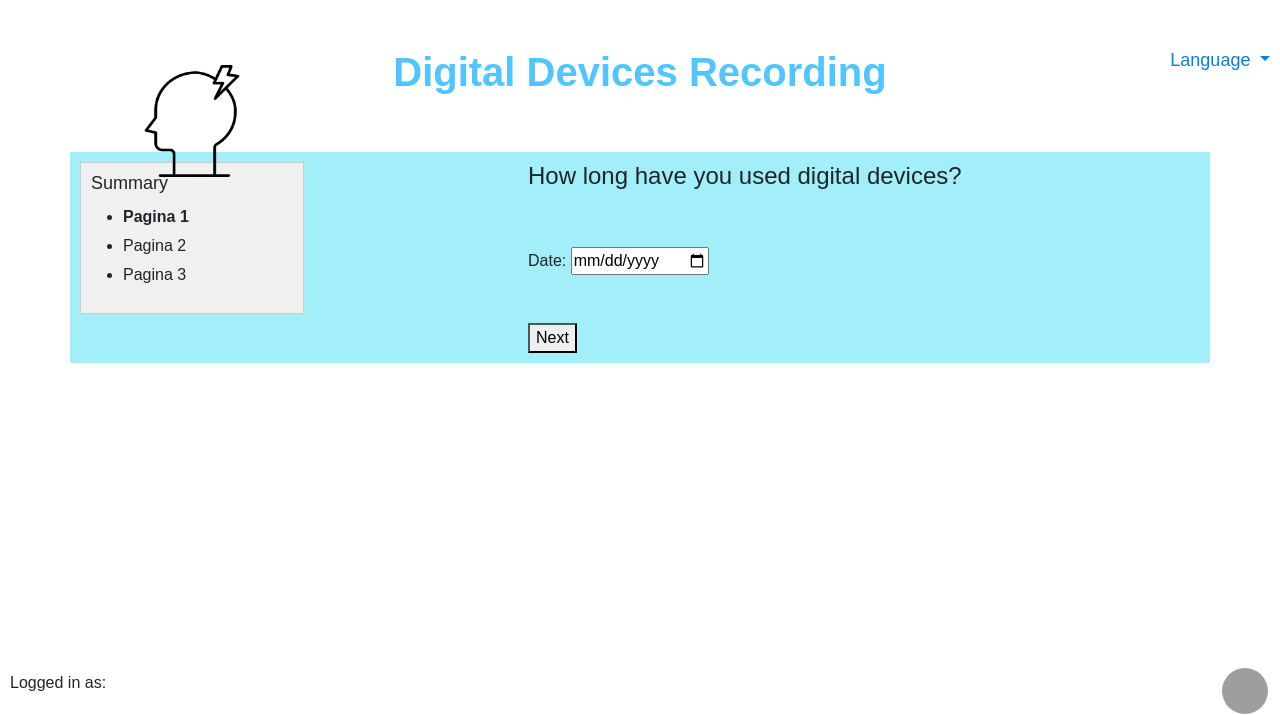
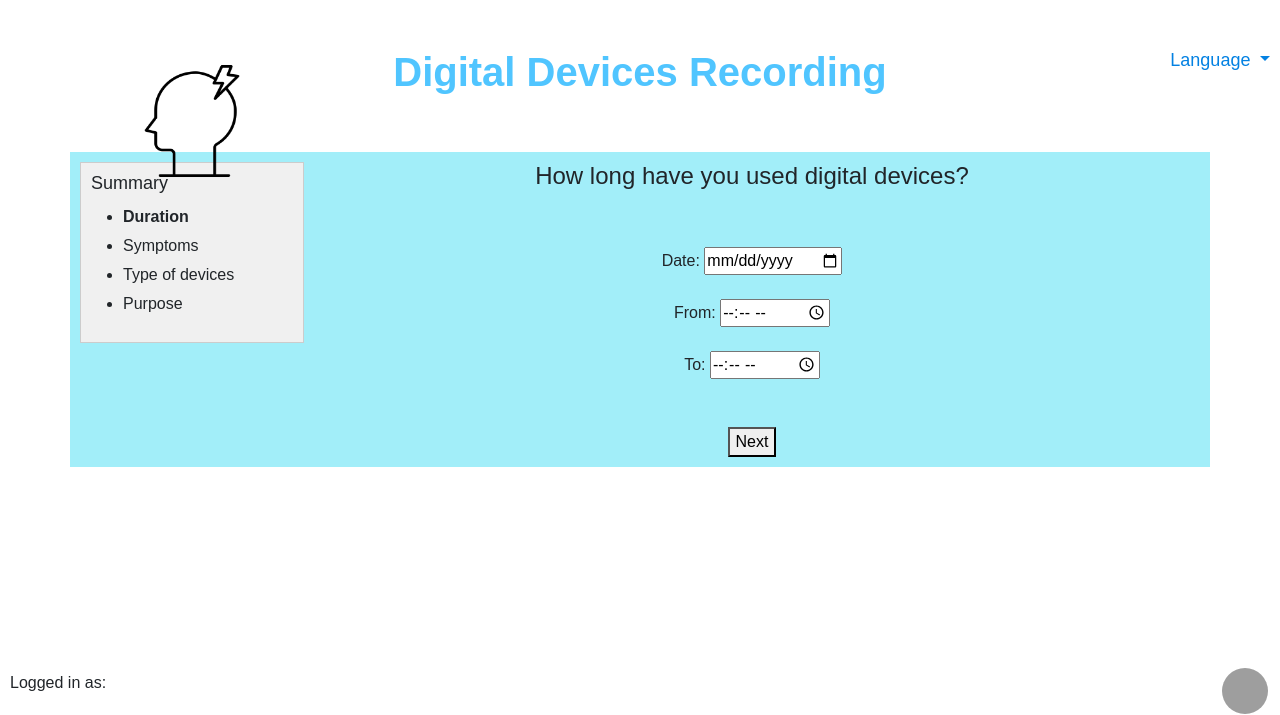
Before and after one commit to ValerioBaldi/HeadCenter, a PHP site: page /coffee.html in a window 1280 px wide. Shown: the part 59-774 px from the top of the page. Run offline with PHP 8.4, Linux system fonts and the light colour scheme; grey boxes are pictures that could not be loaded.

Commit message:
form structure

```diff
--- a/source/coffee.html
+++ b/source/coffee.html
@@ -153,39 +153,119 @@
 
 
 <div class="container">
-
-
   <div class="summary">
     <h2>Summary</h2>
     <ul id="summary-list">
-        <li class="summary-item active">Pagina 1</li>
-        <li class="summary-item">Pagina 2</li>
-        <li class="summary-item">Pagina 3</li>
+        <li class="summary-item active">Duration</li>
+        <li class="summary-item">Symptoms</li>
+        <li class="summary-item">Type of devices</li>
+        <li class="summary-item">Purpose</li>
     </ul>
   </div>
+
+
   <div class="form-container">
       <form id="multi-step-form">
           <!-- Pagina 1 della form -->
-          <div class="form-page" id="page1">
-              <h4>How long have you used digital devices?</h4>
+          <div class="form-page" style="text-align: center;" id="page1">
+              <h4 >How long have you used digital devices?</h4>
               <br><br>
               <label for="field1">Date:</label>
               <input type="date" id="field1" name="field1">
+              <br><br>
+              <label for="field1">From:</label>
+              <input type="time" id="appt" name="appt" required />
+              <br><br>
+              <label for="field1">To:</label>
+              <input type="time" id="appt" name="appt" required />
               <br><br><br>
               <button type="button" onclick="nextPage()">Next</button>
           </div>
           <!-- Pagina 2 della form -->
-          <div class="form-page" id="page2">
-              <h2>Pagina 2</h2>
-              <label for="field2">Campo 2:</label>
-              <input type="text" id="field2" name="field2">
+          <div class="form-page" style="text-align: center;" id="page2">
+              <h4 >Do you have symptoms?</h4>
+              <br><br>
+              <div class="container-fluid">
+                <div class="row justify-content-between">
+                  <div class="col-sm-4">
+
+              <label for="field2">No symptoms</label>
+              <input type="checkbox" id="field2" name="field2">
+              <br><br>
+              <label for="field2">Red eyes</label>
+              <input type="checkbox" id="field2" name="field2">
+              <br><br>
+              <label for="field2">Headache</label>
+              <input type="checkbox" id="field2" name="field2">
+              <br><br>
+              </div>
+              <div class="col-sm-4">
+
+              <label for="field2">Back pain</label>
+              <input type="checkbox" id="field2" name="field2">
+              <br><br>
+              <label for="field2">Neck pain</label>
+              <input type="checkbox" id="field2" name="field2">
+              <br><br>
+              <label for="field2">Other</label>
+              <input type="checkbox" id="field2" name="field2">
+                  </div>
+                </div>
+              </div>
+              <br><br>
+
               <button type="button" onclick="nextPage()">Next</button>
           </div>
-          <!-- Pagina 3 della form -->
-          <div class="form-page" id="page3">
-              <h2>Pagina 3</h2>
-              <label for="field3">Campo 3:</label>
-              <input type="text" id="field3" name="field3">
+
+          <!--pagina 3-->
+          <div class="form-page" style="text-align: center;" id="page3">
+            <h4 >What type of devices did you use?</h4>
+            <br><br>
+            <div class="container-fluid">
+              <div class="row justify-content-between">
+
+
+                <div class="col-sm-4">
+
+            <label for="field2">Smartphone</label>
+            <input type="checkbox" id="field2" name="field2">
+            <br><br>
+            <label for="field2">Computer</label>
+            <input type="checkbox" id="field2" name="field2">
+            <br><br>
+            <label for="field2">Tablet</label>
+            <input type="checkbox" id="field2" name="field2">
+            <br><br>
+                </div>
+                <div class="col-sm-4">
+
+            <label for="field2">Videogame console</label>
+            <input type="checkbox" id="field2" name="field2">
+            <br><br>
+            <label for="field2">E-book reader</label>
+            <input type="checkbox" id="field2" name="field2">
+            <br><br>
+            <label for="field2">Other</label>
+            <input type="checkbox" id="field2" name="field2">
+                </div>
+              </div>
+            </div>
+            <br><br>
+            <button type="button" onclick="nextPage()">Next</button>
+        </div>
+          <!-- Pagina 4 della form -->
+          <div class="form-page" style="text-align: center;" id="page4">
+              <h4>Did you use them for work or entertainment?</h4>
+              <br><br>
+              <label for="field2">Work</label>
+            <input type="checkbox" id="field2" name="field2">
+            <br><br>
+            <label for="field2">Entertainment</label>
+            <input type="checkbox" id="field2" name="field2">
+            <br><br>
+            <label for="field2">Both</label>
+            <input type="checkbox" id="field2" name="field2">
+            <br><br><br>
               <button type="submit">Submit</button>
           </div>
       </form>
--- a/source/digital.css
+++ b/source/digital.css
@@ -11,7 +11,8 @@ body {
 }
 
 .form-container {
-    width: 60%;
+    width: 70%;
+    padding-right: 10%;
 }
 
 .form-page {
```
Also changed, not shown: source/calendar.html (+96 -16 lines), source/digital.html (+96 -16 lines).
